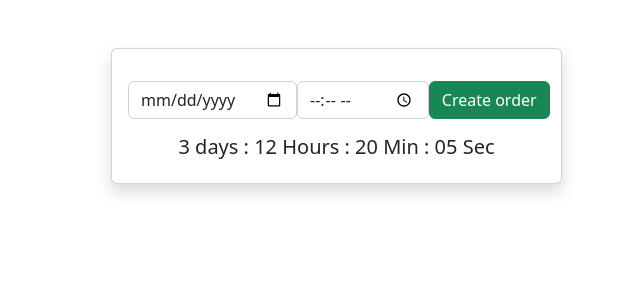
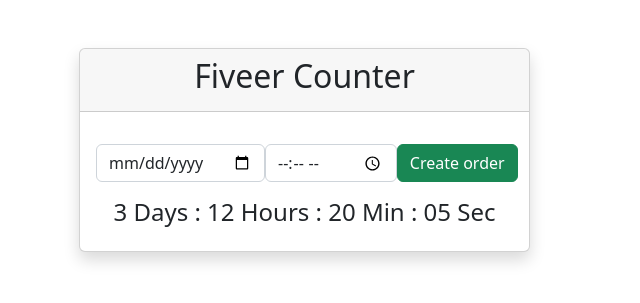
Before and after one commit to devsaasha/Assign-14-Fiveer-counter-, a plain HTML site: page Index.html in a window 1280 px wide. Shown: the whole page, without its empty margins (304-944 px from the left). Drawn offline with nearby package versions, Linux system fonts and the light colour scheme; a web font is replaced by a local one.

Commit message:
Update Index.html
All set

```diff
--- a/Index.html
+++ b/Index.html
@@ -20,8 +20,11 @@
      <div class="container">
         <div class="row">
             <div class="col-md-3"></div>
-            <div class="col-md-5 my-5 mx-5">
+            <div class="col-md-5 my-5 mx-3">
                 <div class="card shadow">
+                    <div class="card-header">
+                        <h2 class="text-center">Fiveer Counter</h2>
+                    </div>
                    <div class="card-body">
                         <form action="" id="fiveer_form" class="d-flex justify-content-between fiveer">
                             <div class="my-3">
@@ -34,8 +37,8 @@
                                 <input class="btn btn-success" name="submit" type="submit" value="Create order">
                             </div>
                         </form>
-                        <div class="counter">
-                            <h5 class="text-center"> 3 days : 12 Hours : 20 Min : 05 Sec</h5>
+                        <div class="counter text-center">
+                            <h4> 3 Days : 12 Hours : 20 Min : 05 Sec</h4>
                         </div>
                    </div>
                 </div>
```
